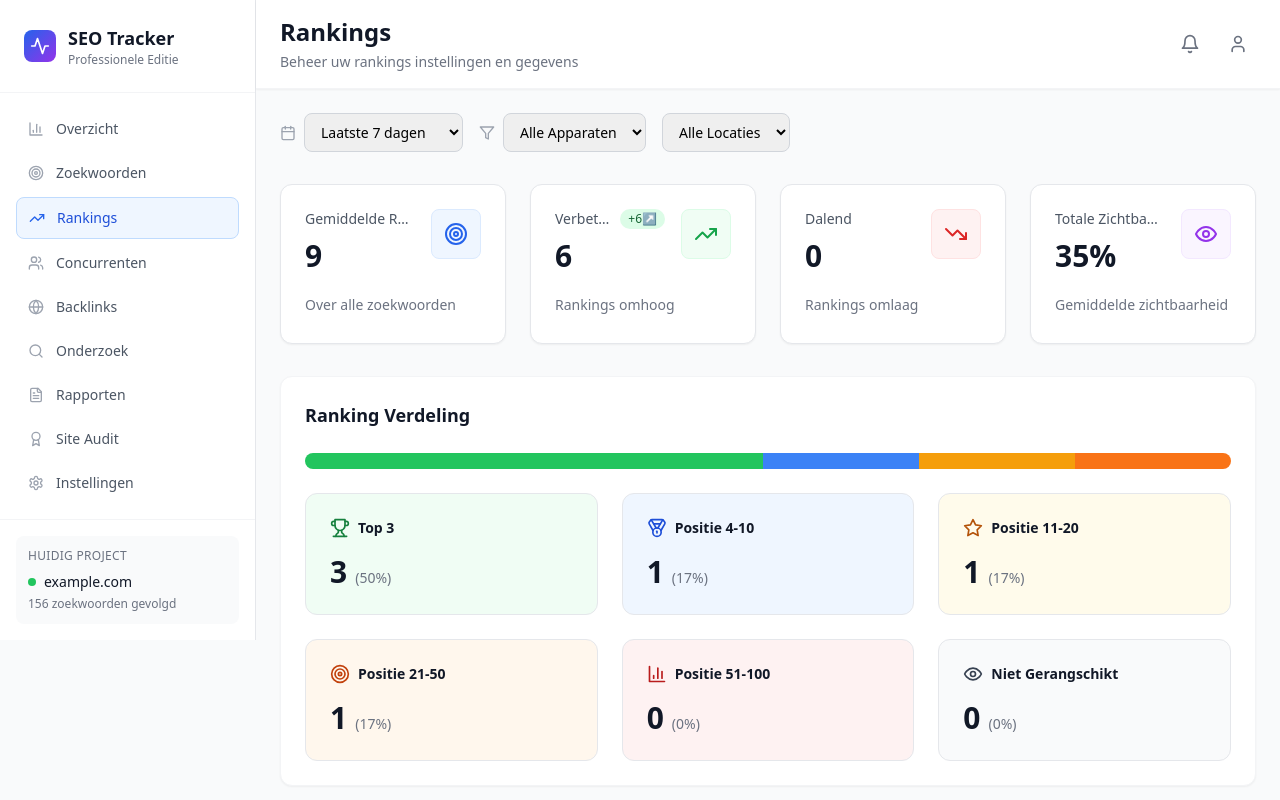
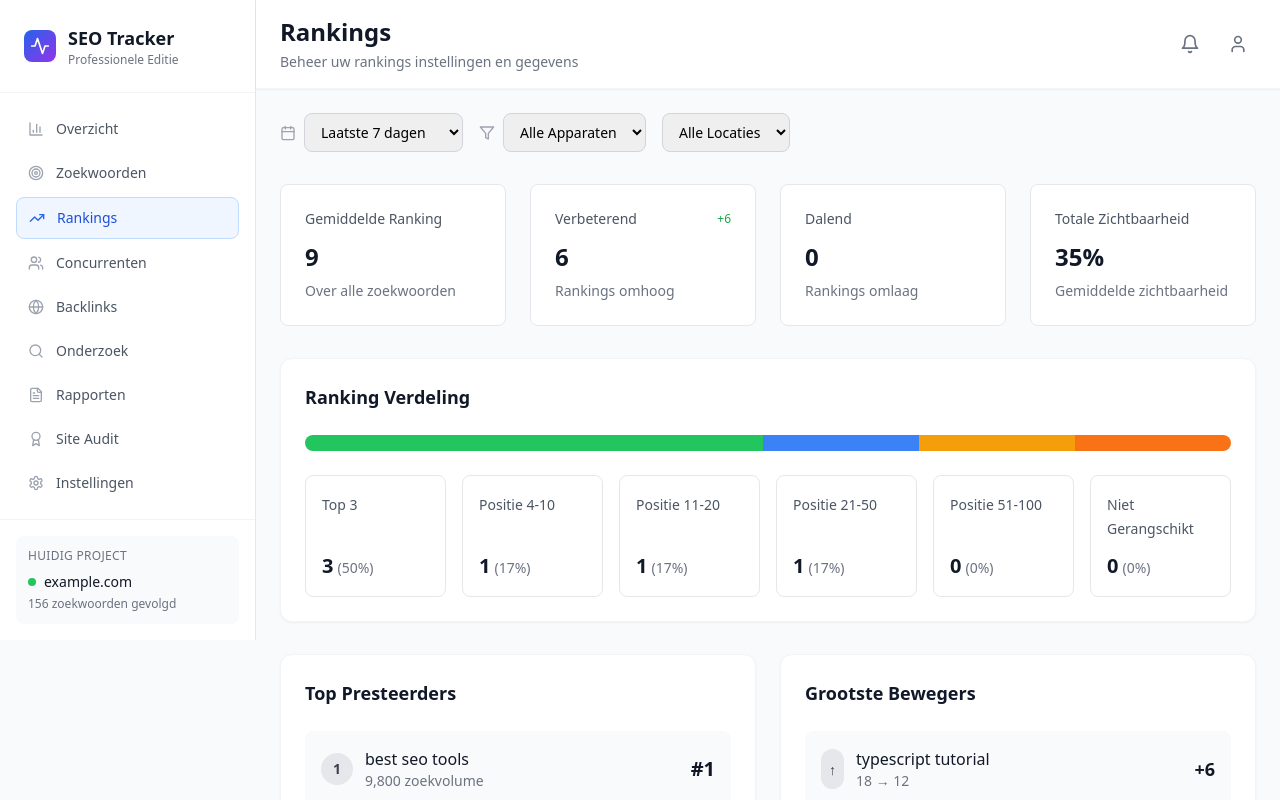
Before and after one commit to GMU-Development/bolt-seo-keyword-ranking-dashboard, a React (Vite) app: page / in a window 1280 px wide. Both pictures are taken after a click on the button "Rankings". Shown: the top 800 px of the page. Built offline with nearby package versions, Linux system fonts and the light colour scheme.

Commit message:
Remove Visual Elements for Cleaner Design

```diff
--- a/src/components/RankingsPage.tsx
+++ b/src/components/RankingsPage.tsx
@@ -257,19 +257,15 @@ export const RankingsPage: React.FC<RankingsPageProps> = ({ keywords }) => {
         </div>
 
         {/* Distribution Cards */}
-        <div className="grid grid-cols-1 sm:grid-cols-2 lg:grid-cols-3 gap-6">
+        <div className="grid grid-cols-1 sm:grid-cols-2 lg:grid-cols-6 gap-4">
           {distributionData.map((segment, index) => {
-            const Icon = segment.icon;
             return (
-              <div key={index} className={`${segment.bgColor} rounded-xl p-6 border border-gray-200 h-full flex flex-col`}>
-                <div className="flex items-center justify-between mb-4">
-                  <div className="flex items-center gap-2">
-                    <Icon className={`h-5 w-5 ${segment.textColor}`} />
-                    <span className="text-sm font-semibold text-gray-900">{segment.label}</span>
-                  </div>
+              <div key={index} className="bg-white rounded-lg border border-gray-200 p-4 h-full flex flex-col">
+                <div className="mb-3">
+                  <span className="text-sm font-medium text-gray-600">{segment.label}</span>
                 </div>
-                <div className="flex items-baseline gap-2 mt-auto">
-                  <span className="text-3xl font-bold text-gray-900">{segment.count}</span>
+                <div className="flex items-baseline gap-1 mt-auto">
+                  <span className="text-xl font-bold text-gray-900">{segment.count}</span>
                   <span className="text-sm text-gray-500">({segment.percentage}%)</span>
                 </div>
               </div>
@@ -283,7 +279,6 @@ export const RankingsPage: React.FC<RankingsPageProps> = ({ keywords }) => {
         {/* Top Performers */}
         <div className="bg-white rounded-xl shadow-sm border border-gray-100 p-6">
           <div className="flex items-center gap-2 mb-6">
-            <Trophy className="h-5 w-5 text-yellow-500" />
             <h3 className="text-lg font-semibold text-gray-900">Top Presteerders</h3>
           </div>
 
@@ -291,12 +286,7 @@ export const RankingsPage: React.FC<RankingsPageProps> = ({ keywords }) => {
             {topPerformers.map((keyword, index) => (
               <div key={keyword.id} className="flex items-center justify-between p-4 bg-gray-50 rounded-lg hover:bg-gray-100 transition-colors">
                 <div className="flex items-center gap-3">
-                  <div className={`w-8 h-8 rounded-full flex items-center justify-center text-sm font-bold ${
-                    index === 0 ? 'bg-yellow-500 text-white' :
-                    index === 1 ? 'bg-gray-400 text-white' :
-                    index === 2 ? 'bg-orange-500 text-white' :
-                    'bg-blue-100 text-blue-800'
-                  }`}>
+                  <div className="w-8 h-8 rounded-full bg-gray-200 flex items-center justify-center text-sm font-bold text-gray-700">
                     {index + 1}
                   </div>
                   <div>
@@ -305,10 +295,7 @@ export const RankingsPage: React.FC<RankingsPageProps> = ({ keywords }) => {
                   </div>
                 </div>
                 <div className="text-right">
-                  <div className={`text-xl font-bold ${
-                    (keyword.currentRank || 0) <= 3 ? 'text-green-600' :
-                    (keyword.currentRank || 0) <= 10 ? 'text-blue-600' : 'text-amber-600'
-                  }`}>
+                  <div className="text-xl font-bold text-gray-900">
                     #{keyword.currentRank}
                   </div>
                 </div>
@@ -320,7 +307,6 @@ export const RankingsPage: React.FC<RankingsPageProps> = ({ keywords }) => {
         {/* Biggest Movers */}
         <div className="bg-white rounded-xl shadow-sm border border-gray-100 p-6">
           <div className="flex items-center gap-2 mb-6">
-            <TrendingUp className="h-5 w-5 text-green-500" />
             <h3 className="text-lg font-semibold text-gray-900">Grootste Bewegers</h3>
           </div>
 
@@ -328,17 +314,10 @@ export const RankingsPage: React.FC<RankingsPageProps> = ({ keywords }) => {
             {biggestMovers.map((keyword) => (
               <div key={keyword.id} className="flex items-center justify-between p-4 bg-gray-50 rounded-lg hover:bg-gray-100 transition-colors">
                 <div className="flex items-center gap-3">
-                  <div className={`p-2 rounded-full ${
-                    keyword.change > 0 ? 'bg-green-100' :
-                    keyword.change < 0 ? 'bg-red-100' : 'bg-gray-100'
-                  }`}>
-                    {keyword.change > 0 ? (
-                      <ArrowUp className="h-4 w-4 text-green-600" />
-                    ) : keyword.change < 0 ? (
-                      <ArrowDown className="h-4 w-4 text-red-600" />
-                    ) : (
-                      <Minus className="h-4 w-4 text-gray-600" />
-                    )}
+                  <div className="p-2 rounded-full bg-gray-200">
+                    <span className="text-sm font-medium text-gray-700">
+                      {keyword.change > 0 ? '↑' : keyword.change < 0 ? '↓' : '→'}
+                    </span>
                   </div>
                   <div>
                     <div className="font-medium text-gray-900">{keyword.keyword}</div>
@@ -348,10 +327,7 @@ export const RankingsPage: React.FC<RankingsPageProps> = ({ keywords }) => {
                   </div>
                 </div>
                 <div className="text-right">
-                  <div className={`text-lg font-bold ${
-                    keyword.change > 0 ? 'text-green-600' :
-                    keyword.change < 0 ? 'text-red-600' : 'text-gray-600'
-                  }`}>
+                  <div className="text-lg font-bold text-gray-900">
                     {keyword.change > 0 ? '+' : ''}{keyword.change}
                   </div>
                 </div>
--- a/src/components/StatsCard.tsx
+++ b/src/components/StatsCard.tsx
@@ -14,89 +14,37 @@ interface StatsCardProps {
   subtitle?: string;
 }
 
-const colorClasses = {
-  blue: {
-    bg: 'bg-blue-50',
-    icon: 'text-blue-600',
-    text: 'text-blue-900',
-    border: 'border-blue-100'
-  },
-  green: {
-    bg: 'bg-green-50',
-    icon: 'text-green-600',
-    text: 'text-green-900',
-    border: 'border-green-100'
-  },
-  amber: {
-    bg: 'bg-amber-50',
-    icon: 'text-amber-600',
-    text: 'text-amber-900',
-    border: 'border-amber-100'
-  },
-  red: {
-    bg: 'bg-red-50',
-    icon: 'text-red-600',
-    text: 'text-red-900',
-    border: 'border-red-100'
-  },
-  purple: {
-    bg: 'bg-purple-50',
-    icon: 'text-purple-600',
-    text: 'text-purple-900',
-    border: 'border-purple-100'
-  },
-  indigo: {
-    bg: 'bg-indigo-50',
-    icon: 'text-indigo-600',
-    text: 'text-indigo-900',
-    border: 'border-indigo-100'
-  }
-};
-
 export const StatsCard: React.FC<StatsCardProps> = ({
   title,
   value,
   change,
-  icon: Icon,
-  color,
   subtitle
 }) => {
-  const colors = colorClasses[color];
-
   return (
-    <div className="bg-white rounded-xl shadow-sm border border-gray-200 p-6 hover:shadow-md transition-all duration-200 h-full flex flex-col">
-      <div className="flex items-start justify-between mb-4">
-        <div className="flex-1 min-w-0">
-          <div className="flex items-center gap-2 mb-3">
-            <p className="text-sm font-medium text-gray-600 truncate">{title}</p>
+    <div className="bg-white rounded-lg border border-gray-200 p-6 h-full flex flex-col">
+      <div className="flex items-center justify-between mb-3">
+        <p className="text-sm font-medium text-gray-600">{title}</p>
         {change && (
-              <span className={`inline-flex items-center px-2 py-0.5 rounded-full text-xs font-medium whitespace-nowrap ${
+          <span className={`text-xs font-medium ${
             change.type === 'positive'
-                  ? 'bg-green-100 text-green-800'
+              ? 'text-green-600'
               : change.type === 'negative'
-                    ? 'bg-red-100 text-red-800'
-                    : 'bg-gray-100 text-gray-800'
+                ? 'text-red-600'
+                : 'text-gray-600'
           }`}>
             {change.type === 'positive' && '+'}
             {change.value}
-                {change.type !== 'neutral' && (change.type === 'positive' ? '↗' : '↘')}
           </span>
         )}
       </div>
 
       <div className="mb-2">
-            <h3 className="text-3xl font-bold text-gray-900 leading-none">{value}</h3>
-          </div>
-        </div>
-
-        <div className={`${colors.bg} ${colors.border} border p-3 rounded-lg flex-shrink-0 ml-4`}>
-          <Icon className={`h-6 w-6 ${colors.icon}`} />
-        </div>
+        <h3 className="text-2xl font-bold text-gray-900">{value}</h3>
       </div>
 
       <div className="mt-auto">
         {subtitle && (
-          <p className="text-sm text-gray-500 mb-1">{subtitle}</p>
+          <p className="text-sm text-gray-500">{subtitle}</p>
         )}
 
         {change?.period && (
```
Lines whose indentation alone changed are shown as unchanged.
